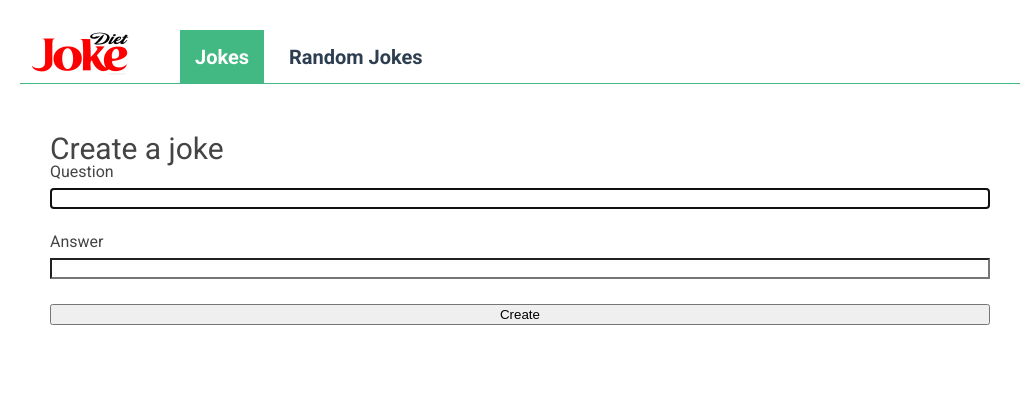
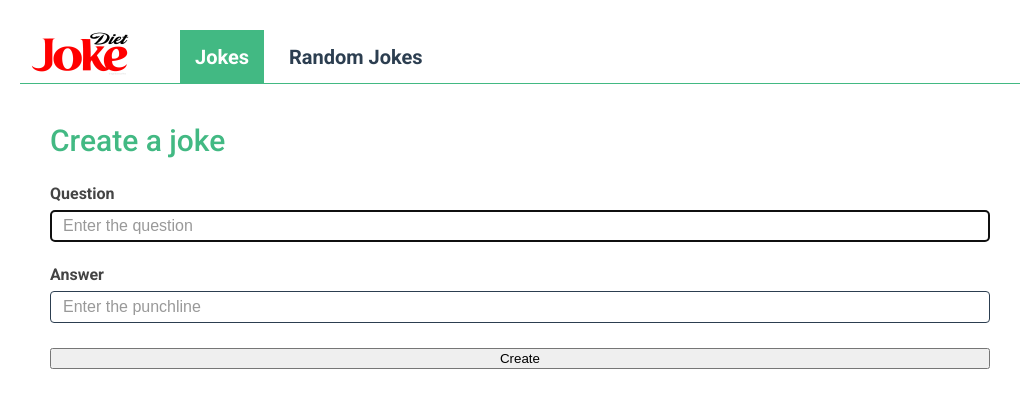
Before and after one commit to Arturs-E/37md-joke-app-vue, a Vue app: page /jokes in a window 1280 px wide. Shown: the top 408 px of the page, without its empty margins (120-1141 px from the left). Built offline with nearby package versions, Linux system fonts and the light colour scheme.

Commit message:
Added routing to individual joke, correct data importing

```diff
--- a/src/App.scss
+++ b/src/App.scss
@@ -2,6 +2,12 @@
 
 .heading2 {
   font-size: 30px;
+  color: #42b983;
+  font-weight: 500;
+}
+
+.heading-wrapper {
+  margin-bottom: 30px;
 }
 
 .page-content {
@@ -13,7 +19,7 @@
 
 .nav-wrapper {
   padding: 30px 10px 0;
-  margin-bottom: 50px;
+  margin-bottom: 42px;
   display: flex;
   align-items: stretch;
   gap: 50px;
--- a/src/components/CreateJoke/CreateJokeForm.scss
+++ b/src/components/CreateJoke/CreateJokeForm.scss
@@ -9,6 +9,18 @@
   &__label {
     display: flex;
     flex-direction: column;
-    gap: 8px
+    gap: 8px;
+    font-weight: bold;
   }
 }
+
+.input-field {
+  padding: 6px 12px;
+  border: 1px solid #2c3e50;
+  border-radius: 4px;
+  font-size: 16px;
+
+  &::placeholder {
+    color: #999;
+  }
+}
--- a/src/components/CreateJoke/CreateJokeForm.vue
+++ b/src/components/CreateJoke/CreateJokeForm.vue
@@ -1,22 +1,29 @@
 <template>
-  <form
-    @submit.prevent="submitHandler"
-    class="joke-form"
-  >
-    <h2 class="heading2">Create a joke</h2>
+  <form @submit.prevent="submitHandler" class="joke-form">
+    <div class="heading-wrapper">
+      <h2 class="heading2">Create a joke</h2>
+    </div>
     <div class="joke-form__label-wrapper">
       <label for="question" class="joke-form__label">
         Question
         <input
           id="question"
           type="text"
+          class="input-field"
+          placeholder="Enter the question"
           ref="questionInputRef"
           v-model="inputValues.question"
         />
       </label>
       <label for="answer" class="joke-form__label">
         Answer
-        <input id="answer" type="text" v-model="inputValues.answer" />
+        <input
+          id="answer"
+          type="text"
+          class="input-field"
+          placeholder="Enter the punchline"
+          v-model="inputValues.answer"
+        />
       </label>
       <button type="submit">Create</button>
     </div>
--- a/src/router/index.ts
+++ b/src/router/index.ts
@@ -1,20 +1,26 @@
 import { createRouter, createWebHistory, RouteRecordRaw } from "vue-router";
-import Jokes from "../views/Jokes.vue";
+import Jokes from "../views/Jokes/Jokes.vue";
+import JokeInfo from "@/views/JokeInfo/JokeInfo.vue";
 
 const routes: Array<RouteRecordRaw> = [
   {
     path: "/",
     redirect: "jokes",
-
   },
   {
     path: "/jokes",
-    name: "Jokes",
+    name: "jokes",
     component: Jokes,
   },
   {
+    path: "/jokes/:id",
+    name: "joke-info",
+    component: JokeInfo,
+    props: true,
+  },
+  {
     path: "/random-jokes",
-    name: "Random Jokes",
+    name: "random-jokes",
     // route level code-splitting
     // this generates a separate chunk (about.[hash].js) for this route
     // which is lazy-loaded when the route is visited.
--- /dev/null
+++ b/src/views/JokeInfo/JokeInfo.vue
@@ -0,0 +1,29 @@
+<template>
+  <div>This is joke info</div>
+  <span>Question: {{ joke.question }}</span>
+  <span>Answer: {{ joke.answer }}</span>
+  <span>ID: {{ id }}</span>
+  <span>Timestamp: {{ joke.timestamp }}</span>
+</template>
+
+<script lang="ts">
+import { defineComponent } from "vue";
+import { JokesData } from "@/views/Jokes/Jokes.vue";
+
+export default defineComponent({
+  name: "JokeInfo",
+  props: {
+    id: {
+      type: String,
+      required: true,
+    },
+  },
+  data: () => ({
+    joke: {} as JokesData,
+  }),
+  created() {
+    const jokesData = JSON.parse(localStorage.getItem("Vue jokes")!);
+    this.joke = jokesData.find((joke: JokesData) => joke.id === this.id)!;
+  },
+});
+</script>
--- /dev/null
+++ b/src/views/Jokes/Jokes.scss
@@ -0,0 +1,31 @@
+.joke-form-wrapper {
+  margin-bottom: 36px;
+}
+
+.jokes-container {
+  display: grid;
+  grid-template-columns: 1fr;
+  row-gap: 10px;
+}
+
+.joke {
+  padding: 12px;
+  box-shadow: rgba(0, 0, 0, 0.16) 0 1px 4px;
+  border-radius: 4px;
+  display: grid;
+  grid-template-columns: 1fr;
+  row-gap: 8px;
+
+  &__question {
+    text-transform: capitalize;
+  }
+
+  &__answer {
+    text-transform: capitalize;
+  }
+
+  &__button-wrapper {
+    display: flex;
+    gap: 8px;
+  }
+}
--- a/src/views/Jokes.vue
+++ b/src/views/Jokes/Jokes.vue
@@ -1,10 +1,16 @@
 <template>
-  <div class="home">
+  <div class="joke-form-wrapper">
     <CreateJokeForm @joke-submit="addJoke" />
   </div>
-  <div>
-    <div v-for="joke of jokesData" :key="joke.id">
-      <span>{{ joke.question }}</span>
+  <div class="jokes-container">
+    <div v-for="joke of jokesData" :key="joke.id" class="joke">
+      <span class="joke__question">{{ joke.question }}</span>
+      <span class="joke__answer">{{joke.answer}}</span>
+      <div class="joke__button-wrapper">
+        <button>Tell me</button>
+        <button @click="$router.push(`/jokes/${joke.id}`)">Joke info</button>
+        <button>Delete</button>
+      </div>
     </div>
   </div>
 </template>
@@ -14,7 +20,7 @@ import { defineComponent } from "vue";
 import { uuid } from "vue-uuid";
 import CreateJokeForm from "@/components/CreateJoke/CreateJokeForm.vue";
 
-type JokesData = {
+export type JokesData = {
   id: string;
   question: string;
   answer: string;
@@ -53,3 +59,7 @@ export default defineComponent({
   },
 });
 </script>
+
+<style lang="scss">
+@import "./Jokes.scss";
+</style>
```
